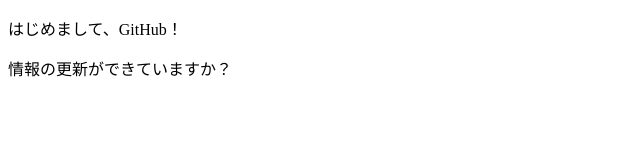
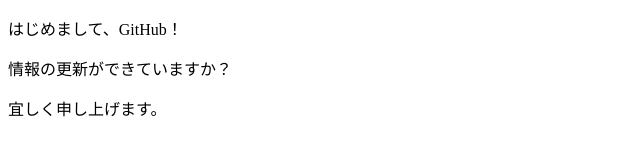
Before and after one commit to c3220463/www, a plain HTML site: page index.html in a window 1280 px wide. Shown: the whole page, without its empty margins (0-640 px from the left). Drawn offline with Linux system fonts and the light colour scheme.

Commit message:
Update index.html

```diff
--- a/index.html
+++ b/index.html
@@ -9,5 +9,6 @@
 <body>
     <p>はじめまして、GitHub！</p>
     <p>情報の更新ができていますか？</p>
+    <p>宜しく申し上げます。</p>
 </body>
 </html>
```
